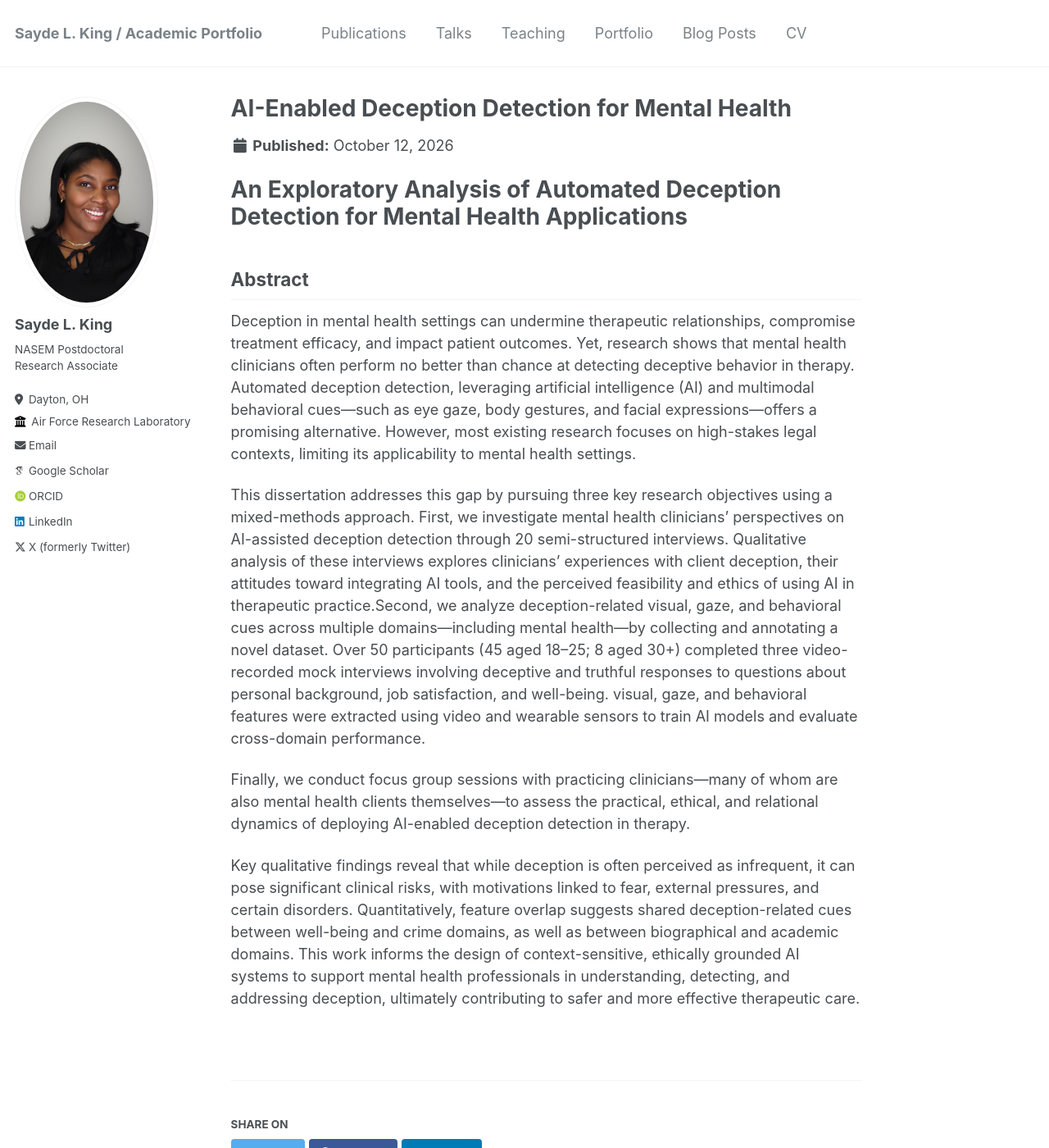
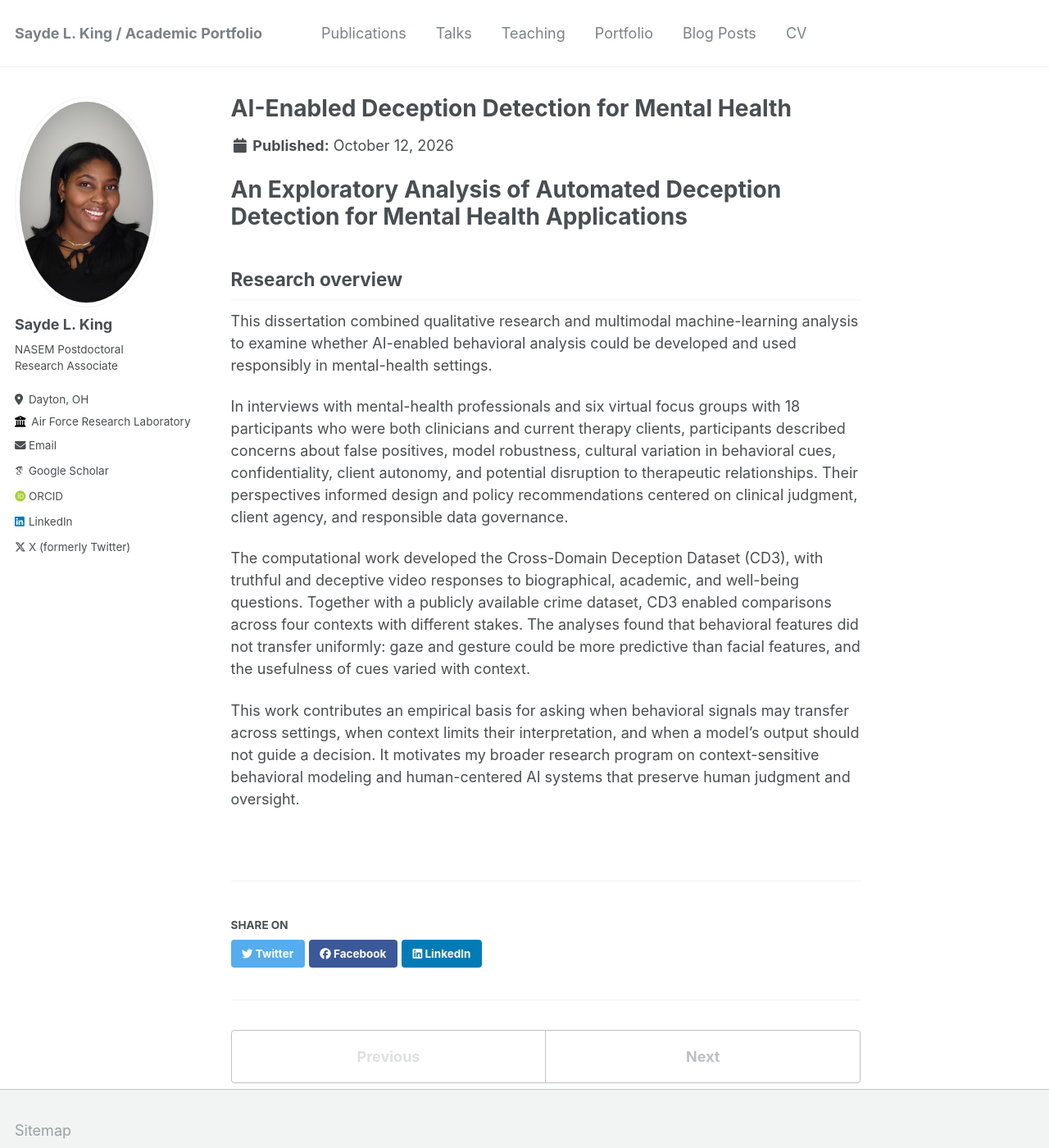
Before and after one commit to saydeking/saydeking.github.io, a Jekyll site: the page built from _portfolio/portfolio-1.md, in a window 1280 px wide and 1400 px high. Shown: the whole window at 82% size. Built offline with Jekyll 4.4.1, drawn with Linux system fonts in a browser that asks for light colours; some web fonts are replaced.

Commit message:
Clarify dissertation project methods and contribution

```diff
--- a/_portfolio/portfolio-1.md
+++ b/_portfolio/portfolio-1.md
@@ -5,12 +5,12 @@ collection: portfolio
 ---
 # An Exploratory Analysis of Automated Deception Detection for Mental Health Applications
 
-## Abstract
+## Research overview
 
-Deception in mental health settings can undermine therapeutic relationships, compromise treatment efficacy, and impact patient outcomes. Yet, research shows that mental health clinicians often perform no better than chance at detecting deceptive behavior in therapy. Automated deception detection, leveraging artificial intelligence (AI) and multimodal behavioral cues—such as eye gaze, body gestures, and facial expressions—offers a promising alternative. However, most existing research focuses on high-stakes legal contexts, limiting its applicability to mental health settings.
+This dissertation combined qualitative research and multimodal machine-learning analysis to examine whether AI-enabled behavioral analysis could be developed and used responsibly in mental-health settings.
 
-This dissertation addresses this gap by pursuing three key research objectives using a mixed-methods approach. First, we investigate mental health clinicians’ perspectives on AI-assisted deception detection through 20 semi-structured interviews. Qualitative analysis of these interviews explores clinicians’ experiences with client deception, their attitudes toward integrating AI tools, and the perceived feasibility and ethics of using AI in therapeutic practice.Second, we analyze deception-related visual, gaze, and behavioral cues across multiple domains—including mental health—by collecting and annotating a novel dataset. Over 50 participants (45 aged 18–25; 8 aged 30+) completed three video-recorded mock interviews involving deceptive and truthful responses to questions about personal background, job satisfaction, and well-being. visual, gaze, and behavioral features were extracted using video and wearable sensors to train AI models and evaluate cross-domain performance.
+In interviews with mental-health professionals and six virtual focus groups with 18 participants who were both clinicians and current therapy clients, participants described concerns about false positives, model robustness, cultural variation in behavioral cues, confidentiality, client autonomy, and potential disruption to therapeutic relationships. Their perspectives informed design and policy recommendations centered on clinical judgment, client agency, and responsible data governance.
 
-Finally, we conduct focus group sessions with practicing clinicians—many of whom are also mental health clients themselves—to assess the practical, ethical, and relational dynamics of deploying AI-enabled deception detection in therapy.
+The computational work developed the Cross-Domain Deception Dataset (CD3), with truthful and deceptive video responses to biographical, academic, and well-being questions. Together with a publicly available crime dataset, CD3 enabled comparisons across four contexts with different stakes. The analyses found that behavioral features did not transfer uniformly: gaze and gesture could be more predictive than facial features, and the usefulness of cues varied with context.
 
-Key qualitative findings reveal that while deception is often perceived as infrequent, it can pose significant clinical risks, with motivations linked to fear, external pressures, and certain disorders. Quantitatively, feature overlap suggests shared deception-related cues between well-being and crime domains, as well as between biographical and academic domains. This work informs the design of context-sensitive, ethically grounded AI systems to support mental health professionals in understanding, detecting, and addressing deception, ultimately contributing to safer and more effective therapeutic care.
+This work contributes an empirical basis for asking when behavioral signals may transfer across settings, when context limits their interpretation, and when a model’s output should not guide a decision. It motivates my broader research program on context-sensitive behavioral modeling and human-centered AI systems that preserve human judgment and oversight.
```
